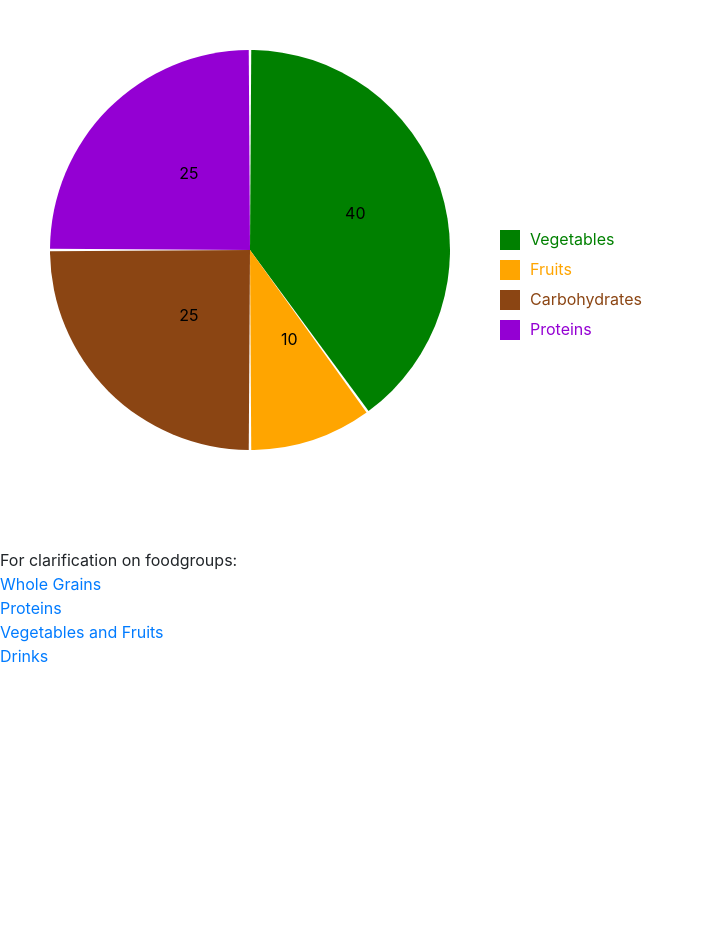
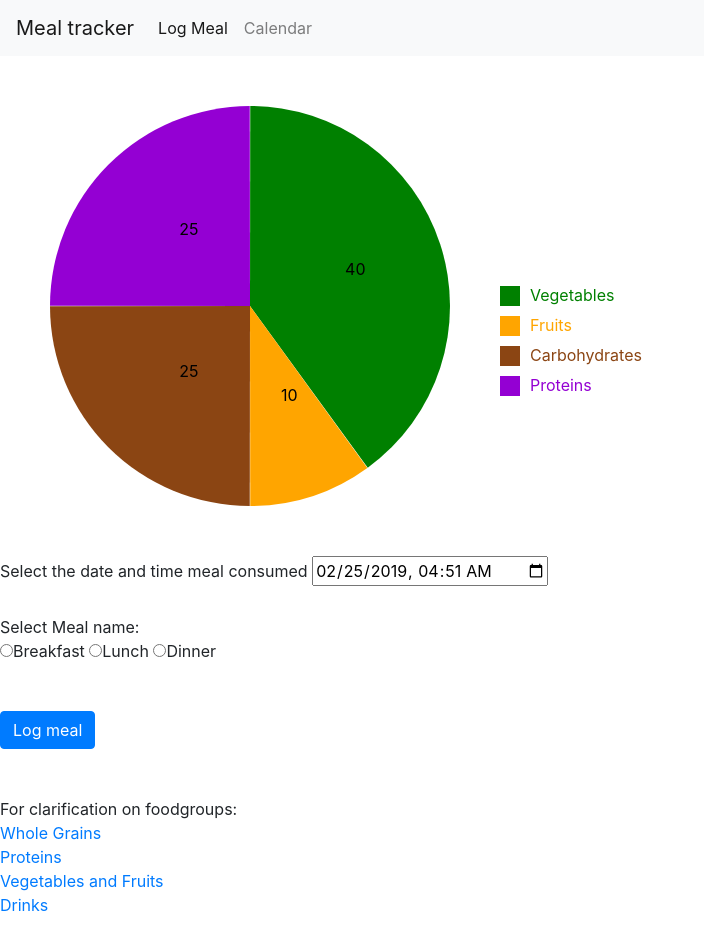
Before and after one commit to skacheri/Project, a Flask app: page /log_meal in a window 1280 px wide. Shown: the whole page, without its empty margins (0-704 px from the left). Before the commit the page ends 662 px from the top, so only its background shows below. Run offline with Flask 2, Linux system fonts and the light colour scheme; some libraries are stand-ins or nearby versions.

Commit message:
Making changes to the pie graph such that users entered selection, populates database. Changes to log meal to populate current mealtime using moment.js.

```diff
--- /dev/null
+++ b/static/mealchartinput.js
@@ -0,0 +1,104 @@
+//www.knowlarity.com/blog/creating-pie-chart-d3-js-step-step/ -->
+    // https://www.youtube.com/watch?v=P8KNr0pDqio
+    // https://www.dashingd3js.com/lessons/d3-and-html-forms
+
+function show_input_chart(){
+    const width = 750;
+    const height = 500;
+    let colors = d3.scaleOrdinal()
+        .domain(["Vegetables", "Fruits", "Carbohydrates", "Proteins"])
+        .range(["green", "orange", "saddlebrown", "darkviolet"]);
+
+    let svg = d3.select('#pie_chart').append('svg').attr('width', width).attr('height', height);
+
+    let details = [{
+        foodgroup: "Vegetables",
+        percent: 40,
+        select_id: "meal_component_40"
+    }, {
+        foodgroup: "Fruits",
+        percent: 10,
+        select_id: "meal_component_10"
+    }, {
+        foodgroup: "Carbohydrates",
+        percent: 25,
+        select_id: "meal_component_25"
+    }, {
+        foodgroup: "Proteins",
+        percent: 25,
+        select_id: "meal_component_2_25"
+    }]
+
+    // since data that i need to pass is an object, need to pass a function(d or data) which returns d.percent from details and sort null will sort in the order given
+    let data = d3.pie().sort(null).value(function(d) {
+        return d.percent;
+    })(details);
+
+
+    console.log(data);
+
+    let segments = d3.arc() //arc generator fucntion
+        .innerRadius(0)
+        .outerRadius(200)
+        .padAngle(.01)
+        .padRadius(50);
+
+    // path elements for different sections
+    let sections = svg.append("g").attr("transform", "translate(250, 250)")
+        .selectAll("path").data(data); //join data
+
+    //append path elements and attach onclick handlers to them
+    sections.enter()
+            .append("path")
+            .attr("d", segments)
+            .attr("fill", function(d) {
+                return colors(d.data.foodgroup);
+                })
+            // .on("click", function(d, i) {
+            //     let current_foodgroup = d.data.next_foodgroup ? d.data.next_foodgroup : d.data.foodgroup;
+            //     let next_foodgroup = "";
+            //     for(let idx=0;idx<details.length;idx++){
+            //         if(details[idx].foodgroup == current_foodgroup){
+            //             next_id = (idx+1)%details.length;
+            //             next_foodgroup = details[next_id].foodgroup;
+            //             break;
+            //         }
+            //     }
+            //     d.data.next_foodgroup = next_foodgroup;
+            //     d3.select(this)
+            //         .attr("fill", function(d) {
+            //             return colors(d.data.next_foodgroup);
+            //         });
+            //     $("select[name='"+d.data.select_id+"']").val(d.data.next_foodgroup);
+            // });
+    show_section_labels(data, segments);
+    display_legend(svg, data, colors);
+}
+
+function show_section_labels(data, segments){
+    let content = d3.select("g").selectAll("text").data(data);
+    content.enter().append("text").each(function(d) {
+        let center = segments.centroid(d);
+        d3.select(this).attr("x", center[0]).attr("y", center[1])
+            .text(d.data.percent);
+    });
+}
+
+function display_legend(svg, data, colors){
+    let legends = svg.append("g").attr("transform", "translate(500, 200)").selectAll(".legends").data(data);
+    let legend = legends.enter().append("g").attr("transform", function(d, i) {
+        return "translate(0," + (i + 1) * 30 + ")";
+    });
+    legend.append("rect").attr("width", 20).attr("height", 20).attr("fill", function(d) {
+        return colors(d.data.foodgroup);
+    });
+    legend.append("text").text(function(d) {
+            return d.data.foodgroup;
+        })
+        .attr("fill", function(d) {
+            return colors(d.data.foodgroup);
+        })
+        .attr("x", 30)
+        .attr("y", 15);
+}
+$(show_input_chart);
--- a/templates/base.html
+++ b/templates/base.html
@@ -14,10 +14,25 @@
     <script src='/static/moment.js'></script>
     <script src='/static/fullcalendar.min.js'></script>
 
+</head>
 
+<nav class="navbar navbar-expand-lg navbar-light bg-light">
+  <a class="navbar-brand" href="/">Meal tracker</a>
+  <button class="navbar-toggler" type="button" data-toggle="collapse" data-target="#navbarSupportedContent" aria-controls="navbarSupportedContent" aria-expanded="false" aria-label="Toggle navigation">
+    <span class="navbar-toggler-icon"></span>
+  </button>
 
-
-</head>
+  <div class="collapse navbar-collapse" id="navbarSupportedContent">
+    <ul class="navbar-nav mr-auto">
+      <li class="nav-item active">
+        <a class="nav-link" href="/log_meal">Log Meal <span class="sr-only">(current)</span></a>
+      </li>
+      <li class="nav-item">
+        <a class="nav-link" href="/calendar">Calendar</a>
+      </li>
+    </ul>
+  </div>
+</nav>
 <body>
 
     {% for message in get_flashed_messages() %}
--- a/templates/log_meal.html
+++ b/templates/log_meal.html
@@ -1,74 +1,28 @@
 {% extends 'base.html' %}
 {% block content %}
-
+<script src='/static/mealchartinput.js'></script>
 <div id="pie_chart"></div>
 
-<script>
-    <!-- //www.knowlarity.com/blog/creating-pie-chart-d3-js-step-step/ -->
-    // https://www.youtube.com/watch?v=P8KNr0pDqio
-    // https://www.dashingd3js.com/lessons/d3-and-html-forms
+<script type="text/javascript">
+$(function(argument) {
+    // Initialize time to now
+    let today = moment().format('YYYY-MM-DDTHH:mm');
+    $("input[name='meal_time']").val(today);
 
-var width = 750;
-var height = 500;
-var colors = d3.scaleOrdinal()
-                .domain(["Vegetables", "Fruits", "Carbohydrates", "Proteins"])
-                .range(["green", "orange", "saddlebrown", "darkviolet"]);
-
-var svg = d3.select('#pie_chart').append('svg').attr('width', width).attr('height', height);
-
-var details = [{foodgroup:"Vegetables", percent:40}, {foodgroup:"Fruits", percent:10}, {foodgroup:"Carbohydrates", percent:25}, {foodgroup:"Proteins", percent:25}]
-
-// since data that i need to pass is an object, need to pass a function(d or data) which returns d.percent from details and sort null will sort in the order given
-var data = d3.pie().sort(null).value(function(d){return d.percent;})(details);
-
-
-console.log(data);
-
-var segments = d3.arc() //arc generator fucntion
-                .innerRadius(0)
-                .outerRadius(200)
-                .padAngle(.05)
-                .padRadius(50);
-
-// path elements for different sections
-var sections = svg.append("g").attr("transform", "translate(250, 250)").selectAll("path").data(data); //join data
-//append path elements
-sections.enter().append("path").attr("d", segments).attr("fill", function(d){return colors(d.data.foodgroup);});
-
-var content = d3.select("g").selectAll("text").data(data);
-content.enter().append("text").each(function(d){
-    var center = segments.centroid(d);
-    d3.select(this).attr("x", center[0]).attr("y", center[1])
-                    .text(d.data.percent);
-});
-
-
-var legends = svg.append("g").attr("transform", "translate(500, 200)").selectAll(".legends").data(data);
-var legend = legends.enter().append("g").attr("transform", function(d, i){return "translate(0," + (i+1)*30 + ")";});
-legend.append("rect").attr("width", 20).attr("height", 20).attr("fill", function(d){return colors(d.data.foodgroup);});
-legend.append("text").text(function(d){return d.data.foodgroup;})
-        .attr("fill", function(d){return colors(d.data.foodgroup);})
-        .attr("x", 30)
-        .attr("y", 15);
-
-// var legends = svg.append("g").attr("transform", "translate(500, 200)").selectAll(".legends").data(colors);
-// var legend = legends.enter().append("g").attr("transform", function(d, i){return "translate(0," + (i+1)*30 + ")";});
-// legend.append("rect").attr("width", 20).attr("height", 20).attr("fill", function(d){return colors(d.data.foodgroup);});
-// legend.append("text").text(function(d){return d.data.foodgroup;})
-//         .attr("fill", function(d){return colors(d.data.foodgroup);})
-//         .attr("x", 30)
-//         .attr("y", 15);
-
-// svg.selectAll("sections")
-//     .on("click", function() {
-//         d3.select(this)
-//         .attr("fill", "")
-// });
-
-
+    // Initialize meal name
+    // if(moment().hours() >= 0 && moment().hours() < 11){
+    //     $("input[value='breakfast']").prop('checked', true);
+    // }
+    // else if(moment().hours() >= 11 && moment().hours() < 18){
+    //     $("input[value='lunch']").prop('checked', true);
+    // }
+    // else{
+    //     $("input[value='dinner']").prop('checked', true);
+    // }
+})
 </script>
 
-<!-- <form action='/log_meal', method= "POST">
+<form action='/log_meal', method= "POST">
 
 
     <label>Select the date and time meal consumed</label>
@@ -83,11 +37,11 @@ legend.append("text").text(function(d){return d.data.foodgroup;})
     <input type="radio" name="meal_name" value="dinner">Dinner</input>
     <br>
     <br>
-  Meal component:
-    <select name="meal_component_40">
+    <div style="visibility:hidden;">
+        <select  name="meal_component_40">
             <option value="Carbohydrates">Carbohydrates</option>
             <option value="Proteins">Proteins</option>
-        <option value="Vegetables">Vegetables</option>
+            <option selected="selected" value="Vegetables">Vegetables</option>
             <option value="Fruits">Fruits</option>
         </select>
 
@@ -95,11 +49,11 @@ legend.append("text").text(function(d){return d.data.foodgroup;})
             <option value="Carbohydrates">Carbohydrates</option>
             <option value="Proteins">Proteins</option>
             <option value="Vegetables">Vegetables</option>
-        <option value="Fruits">Fruits</option>
+            <option selected="selected" value="Fruits">Fruits</option>
         </select>
 
         <select name="meal_component_25">
-        <option value="Carbohydrates">Carbohydrates</option>
+            <option selected="selected" value="Carbohydrates">Carbohydrates</option>
             <option value="Proteins">Proteins</option>
             <option value="Vegetables">Vegetables</option>
             <option value="Fruits">Fruits</option>
@@ -107,13 +61,11 @@ legend.append("text").text(function(d){return d.data.foodgroup;})
 
         <select name="meal_component_2_25">
             <option value="Carbohydrates">Carbohydrates</option>
-        <option value="Proteins">Proteins</option>
+            <option selected="selected" value="Proteins">Proteins</option>
             <option value="Vegetables">Vegetables</option>
             <option value="Fruits">Fruits</option>
         </select>
-    <br>
-    <br>
-    Drink component:
+
         <select name="meal_component_drink">
             <option value="Water">Water</option>
             <option value="Juice">Juice</option>
@@ -124,17 +76,15 @@ legend.append("text").text(function(d){return d.data.foodgroup;})
             <option value="Tea_with_sugar">Tea with sugar</option>
             <option value="Coffee_with_sugar">Coffee with sugar</option>
         </select>
-    <br>
-    <br>
-    Oil component:
+
         <select name="meal_component_oil">
             <option value="Unsaturated_fat">Unsaturated Fat</option>
             <option value="Saturated_fat">Saturated Fat</option>
             <option value="Trans_fat">Trans Fat</option>
         </select>
-
-    <input type="submit" value="log_meal"></input>
-</form> -->
+    </div>
+    <button type="submit" class="btn btn-primary">Log meal</button>
+</form>
 <br>
 <br>
 
```
Also changed, not shown: templates/calendar.html (+5 -8 lines). Lines whose indentation alone changed are shown as unchanged.
